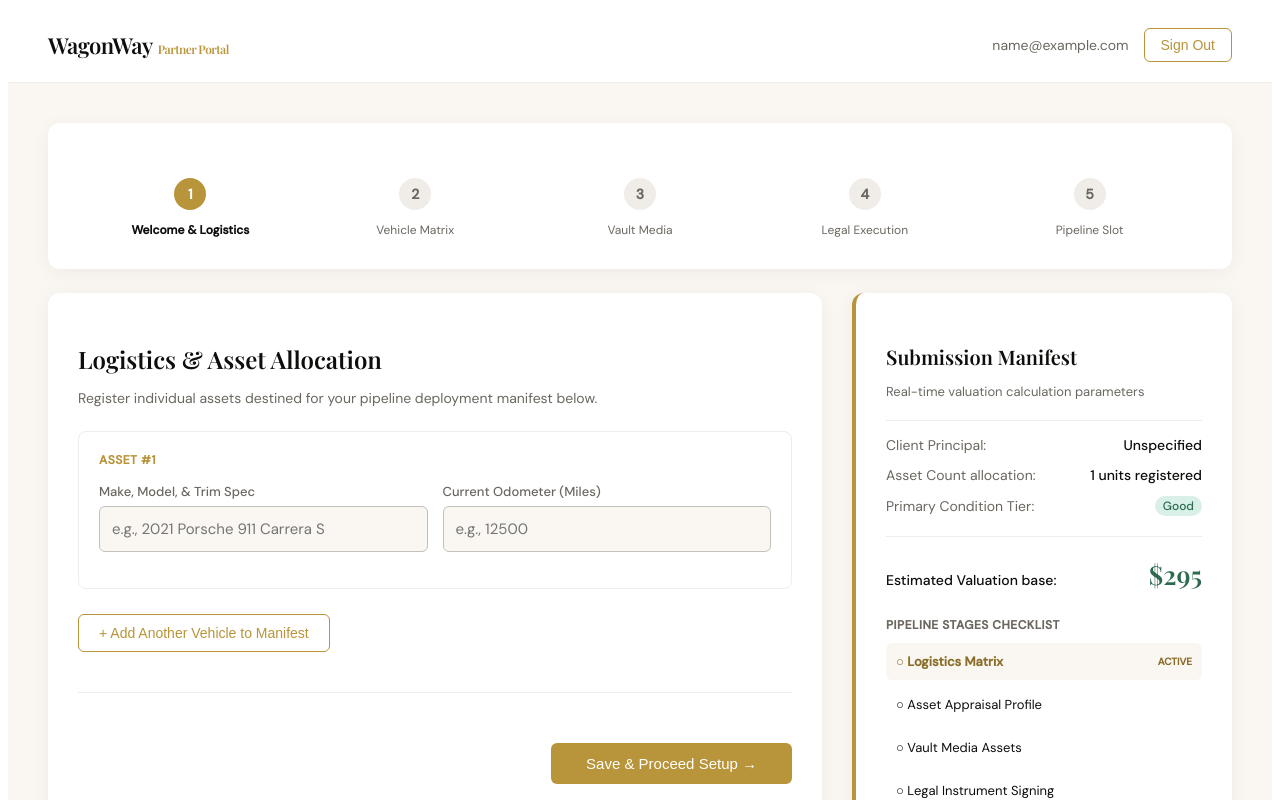
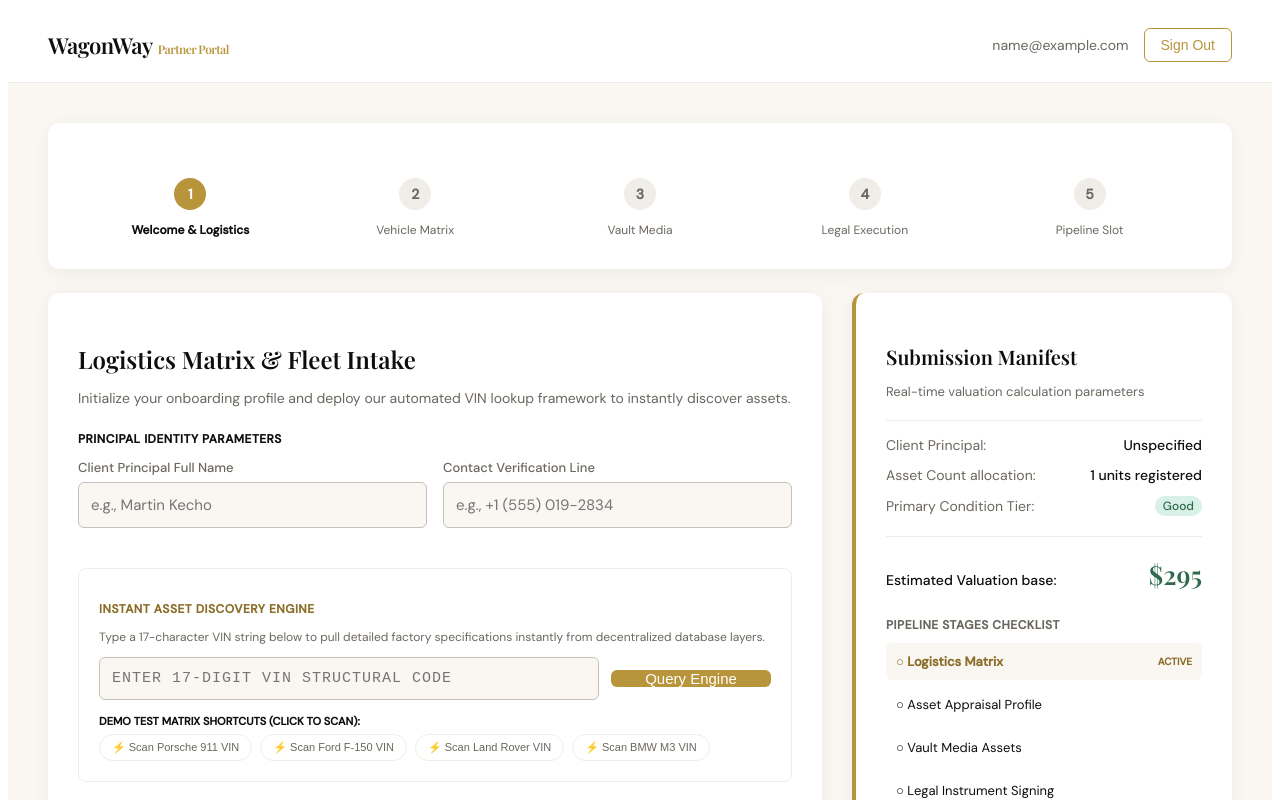
Before and after one commit to kechomartin/wagon-way, a React (Vite) app in the folder wagon-way/: page /login in a window 1280 px wide. Both pictures are taken after typing "name@example.com", "Sample123" into the empty fields and a click on the button "Sign In Securely". Shown: the top 800 px of the page. Built offline with nearby package versions, Linux system fonts and the light colour scheme.

Commit message:
feat: implement dynamic VIN decoder and enhance vehicle registration process

```diff
--- a/wagon-way/src/pages/Step1_Welcome.jsx
+++ b/wagon-way/src/pages/Step1_Welcome.jsx
@@ -1,97 +1,238 @@
-import React from 'react';
+import React, { useState } from 'react';
 
 export default function Step1_Welcome({ data, update, onNext }) {
+  const [vinInput, setVinInput] = useState('');
+  const [isDecoding, setIsDecoding] = useState(false);
+  const [decodeMessage, setDecodeMessage] = useState('');
 
-  // Helper to append a fresh car object row to the form state array
-  const addVehicleRow = () => {
-    const updatedVehicles = [
-      ...data.vehicles,
-      { id: Date.now(), makeModel: '', vehicleYear: '', conditionRating: 'Good', mileage: '' }
+  // Curated database of luxury/premium mock assets for our simulation engine
+  const mockVinDatabase = [
+    { vin: 'WP0AB2A9XMS2xxxxx', makeModel: '2021 Porsche 911 Carrera S', year: 2021 },
+    { vin: '1FTFW1ED5MFxxxxxx', makeModel: '2022 Ford F-150 Raptor', year: 2022 },
+    { vin: 'SALWR2V48LAxxxxxx', makeModel: '2020 Land Rover Range Rover Sport', year: 2020 },
+    { vin: 'WBA31AR03MFTxxxxx', makeModel: '2023 BMW M3 Competition', year: 2023 }
   ];
-    update({ vehicles: updatedVehicles });
+
+  // 1. DYNAMIC VIN DECODER ENGINE
+  const handleVinLookup = (forcedVin = null) => {
+    const targetVin = forcedVin || vinInput;
+
+    if (!targetVin || targetVin.length < 10) {
+      setDecodeMessage('⚠️ Please enter a valid vehicle identification string.');
+      return;
+    }
+
+    setIsDecoding(true);
+    setDecodeMessage('Connecting to NHTSA vPIC clearinghouse data channels...');
+
+    // Simulate an async network database fetch delay (1.5 seconds)
+    setTimeout(() => {
+      // Look for a matching VIN prefix, otherwise fallback to a randomized premium car
+      const lookupMatch = mockVinDatabase.find(item =>
+        targetVin.toLowerCase().startsWith(item.vin.slice(0, 5).toLowerCase())
+      ) || {
+        makeModel: '2022 Mercedes-Benz AMG GT Coupe',
+        year: 2022
       };
 
-  // Helper to remove a specific car row based on its ID
-  const removeVehicleRow = (id) => {
-    if (data.vehicles.length === 1) return; // Always keep at least one row active
-    const updatedVehicles = data.vehicles.filter(v => v.id !== id);
-    update({ vehicles: updatedVehicles });
+      // Create a brand new vehicle object structure
+      const discoveredAsset = {
+        id: Date.now(),
+        makeModel: lookupMatch.makeModel,
+        vehicleYear: lookupMatch.year,
+        conditionRating: 'Good', // default baseline setting
+        mileage: ''
       };
 
-  // Helper to update specific properties of a single vehicle row
-  const updateVehicleIndex = (id, key, value) => {
-    const updatedVehicles = data.vehicles.map(v => {
-      if (v.id === id) return { ...v, [key]: value };
-      return v;
-    });
-    update({ vehicles: updatedVehicles });
+      // If the default array is empty or contains an untouched blank card, replace it.
+      // Otherwise, cleanly append this newly discovered asset to the fleet manifest.
+      const currentFleet = data?.vehicles || [];
+      const hasInitialBlankOnly = currentFleet.length === 1 && currentFleet[0].makeModel === '';
+
+      const updatedFleet = hasInitialBlankOnly
+        ? [discoveredAsset]
+        : [...currentFleet, discoveredAsset];
+
+      // Ship updates straight up to your master source of truth
+      update({ vehicles: updatedFleet });
+
+      setIsDecoding(false);
+      setDecodeMessage(`✓ Asset Verified: ${lookupMatch.makeModel} successfully registered to manifest!`);
+      setVinInput(''); // Clear input box for sequential scanning entries
+    }, 1500);
+  };
+
+  // Quick action helper to let users easily test the core logic with sample data strings
+  const triggerDemoFill = (demoObj) => {
+    setVinInput(demoObj.vin);
+    handleVinLookup(demoObj.vin);
+  };
+
+  const removeVehicleFromFleet = (id, e) => {
+    e.stopPropagation();
+    const filtered = (data?.vehicles || []).filter(v => v.id !== id);
+    update({ vehicles: filtered });
   };
 
   return (
     <div className="dashboard-card">
-      <h2 style={{ fontFamily: 'Playfair Display, serif', fontSize: '24px', marginBottom: '4px' }}>Logistics & Asset Allocation</h2>
-      <p style={{ fontSize: '14px', color: 'var(--ink-60)', marginBottom: '24px' }}>Register individual assets destined for your pipeline deployment manifest below.</p>
+      <h2 style={{ fontFamily: 'Playfair Display, serif', fontSize: '24px', marginBottom: '4px' }}>
+        Logistics Matrix & Fleet Intake
+      </h2>
+      <p style={{ fontSize: '14px', color: 'var(--ink-60)', marginBottom: '24px' }}>
+        Initialize your onboarding profile and deploy our automated VIN lookup framework to instantly discover assets.
+      </p>
 
-      {/* Dynamic Multi-Car Table Map */}
-      <div style={{ display: 'flex', flexDirection: 'column', gap: '20px' }}>
-        {data.vehicles.map((vehicle, index) => (
-          <div key={vehicle.id} style={styles.vehicleRowCard}>
-            <div style={styles.rowHeader}>
-              <span style={styles.rowBadge}>Asset #{index + 1}</span>
-              {data.vehicles.length > 1 && (
-                <button
-                  type="button"
-                  onClick={() => removeVehicleRow(vehicle.id)}
-                  style={styles.deleteButton}
-                >
-                  ✕ Remove Row
-                </button>
-              )}
-            </div>
-
-            <div style={styles.fieldsGrid}>
+      {/* SECTION 1: PRIMARY ACCOUNT INFO */}
+      <div style={styles.formSection}>
+        <h3 style={styles.sectionHeader}>Principal Identity Parameters</h3>
+        <div style={styles.formGrid}>
           <div className="form-group">
-                <label className="form-label">Make, Model, & Trim Spec</label>
+            <label className="form-label">Client Principal Full Name</label>
             <input
               type="text"
               className="form-input"
-                  value={vehicle.makeModel}
-                  onChange={(e) => updateVehicleIndex(vehicle.id, 'makeModel', e.target.value)}
-                  placeholder="e.g., 2021 Porsche 911 Carrera S"
+              value={data?.fullName || ''}
+              onChange={(e) => update({ fullName: e.target.value })}
+              placeholder="e.g., Martin Kecho"
             />
           </div>
-
           <div className="form-group">
-                <label className="form-label">Current Odometer (Miles)</label>
+            <label className="form-label">Contact Verification Line</label>
             <input
-                  type="number"
+              type="tel"
               className="form-input"
-                  value={vehicle.mileage}
-                  onChange={(e) => updateVehicleIndex(vehicle.id, 'mileage', e.target.value)}
-                  placeholder="e.g., 12500"
+              value={data?.phone || ''}
+              onChange={(e) => update({ phone: e.target.value })}
+              placeholder="e.g., +1 (555) 019-2834"
             />
           </div>
         </div>
       </div>
-        ))}
 
+      {/* SECTION 2: THE AUTOMATED VIN DECODER TOOL */}
+      <div style={styles.vinDecoderWrapper}>
+        <h3 style={{ ...styles.sectionHeader, color: 'var(--gold-dark)' }}>Instant Asset Discovery Engine</h3>
+        <p style={{ fontSize: '12px', color: 'var(--ink-60)', marginBottom: '12px' }}>
+          Type a 17-character VIN string below to pull detailed factory specifications instantly from decentralized database layers.
+        </p>
+
+        <div style={styles.inputSearchActionRow}>
+          <input
+            type="text"
+            className="form-input"
+            style={{ fontFamily: 'monospace', letterSpacing: '1px', textTransform: 'uppercase', margin: 0 }}
+            value={vinInput}
+            onChange={(e) => setVinInput(e.target.value)}
+            disabled={isDecoding}
+            placeholder="ENTER 17-DIGIT VIN STRUCTURAL CODE"
+          />
           <button
             type="button"
-          onClick={addVehicleRow}
-          className="btn-secondary"
-          style={{ alignSelf: 'flex-start', marginTop: '5px', padding: '10px 20px' }}
+            className="btn-primary"
+            style={{ width: '160px', margin: 0, padding: 0 }}
+            onClick={() => handleVinLookup()}
+            disabled={isDecoding || !vinInput}
           >
-          + Add Another Vehicle to Manifest
+            {isDecoding ? 'Decoding...' : 'Query Engine'}
+          </button>
+        </div>
+
+        {/* Dynamic State Status Callouts */}
+        {decodeMessage && (
+          <div style={{
+            ...styles.statusMessage,
+            color: decodeMessage.startsWith('✓') ? 'var(--green)' : 'var(--gold-dark)',
+            backgroundColor: decodeMessage.startsWith('✓') ? 'var(--green-light)' : 'var(--cream)'
+          }}>
+            {decodeMessage}
+          </div>
+        )}
+
+        {/* Demo Fast-Track Quick Simulator Actions */}
+        <div style={{ marginTop: '14px' }}>
+          <span style={{ fontSize: '11px', fontWeight: 600, color: 'var(--ink-40)', display: 'block', marginBottom: '6px' }}>
+            DEMO TEST MATRIX SHORTCUTS (CLICK TO SCAN):
+          </span>
+          <div style={{ display: 'flex', gap: '8px', flexWrap: 'wrap' }}>
+            {mockVinDatabase.map((sample, idx) => (
+              <button
+                key={idx}
+                type="button"
+                onClick={() => triggerDemoFill(sample)}
+                disabled={isDecoding}
+                style={styles.demoPill}
+              >
+                ⚡ Scan {sample.makeModel.split(' ').slice(1,3).join(' ')} VIN
+              </button>
+            ))}
+          </div>
+        </div>
+      </div>
+
+      {/* SECTION 3: CURRENT ACTIVE FLEET MANIFEST PREVIEW */}
+      <div style={{ marginTop: '24px' }}>
+        <h3 style={styles.sectionHeader}>Active Intake Fleet Allocation Container</h3>
+        <div style={{ display: 'flex', flexDirection: 'column', gap: '10px' }}>
+          {(data?.vehicles || []).length === 0 || (data?.vehicles?.length === 1 && data.vehicles[0].makeModel === '') ? (
+            <div style={styles.emptyManifestCallout}>
+              No verified vehicle assets linked to this deployment payload yet. Use the lookup tool above or add one manually.
+            </div>
+          ) : (
+            data.vehicles.map((car, index) => (
+              <div key={car.id} style={styles.manifestMiniCard}>
+                <div style={{ display: 'flex', alignItems: 'center', gap: '12px' }}>
+                  <div style={styles.indexCircle}>{index + 1}</div>
+                  <div>
+                    <div style={{ fontWeight: 600, fontSize: '14px' }}>{car.makeModel || 'Pending Specification Configuration'}</div>
+                    <div style={{ fontSize: '11px', color: 'var(--ink-40)' }}>
+                      Year Token: {car.vehicleYear || 'Unspecified'} • Initial Class: {car.conditionRating}
+                    </div>
+                  </div>
+                </div>
+                <button
+                  type="button"
+                  onClick={(e) => removeVehicleFromFleet(car.id, e)}
+                  style={styles.deleteCrossButton}
+                  title="Strip asset out of active deployment payload"
+                >
+                  ✕
+                </button>
+              </div>
+            ))
+          )}
+        </div>
+      </div>
+
+      {/* SECTION 4: MANUAL DIRECT APPEND TRIPPERS */}
+      <button
+        type="button"
+        onClick={() => {
+          const freshBlank = { id: Date.now(), makeModel: '', vehicleYear: '', conditionRating: 'Good', mileage: '' };
+          const blankFleet = data?.vehicles?.[0]?.makeModel === '' ? [freshBlank] : [...(data?.vehicles || []), freshBlank];
+          update({ vehicles: blankFleet });
+        }}
+        style={styles.addManualButton}
+      >
+        + Append Blank Asset Card Manually
       </button>
 
-        <hr style={{ border: 'none', borderTop: '1px solid var(--ink-10)', margin: '20px 0' }} />
-
+      {/* FOOTER TRANSITION ACTION BOUNDARY */}
+      <div style={styles.actionFooter}>
+        <div />
         <button
+          type="button"
           onClick={onNext}
+          disabled={!data?.fullName || (data?.vehicles || []).length === 0 || data?.vehicles?.[0]?.makeModel === ''}
           className="btn-primary"
-          style={{ width: 'auto', alignSelf: 'flex-end', padding: '12px 35px' }}
+          style={{
+            width: 'auto',
+            padding: '12px 35px',
+            opacity: (!data?.fullName || (data?.vehicles || []).length === 0 || data?.vehicles?.[0]?.makeModel === '') ? 0.5 : 1,
+            cursor: (!data?.fullName || (data?.vehicles || []).length === 0 || data?.vehicles?.[0]?.makeModel === '') ? 'not-allowed' : 'pointer'
+          }}
         >
-          Save & Proceed Setup →
+          Save & Proceed to Appraisal Matrix →
         </button>
       </div>
     </div>
@@ -99,36 +240,17 @@ export default function Step1_Welcome({ data, update, onNext }) {
 }
 
 const styles = {
-  vehicleRowCard: {
-    border: '1px solid var(--ink-10)',
-    borderRadius: '8px',
-    padding: '20px',
-    backgroundColor: '#ffffff'
-  },
-  rowHeader: {
-    display: 'flex',
-    justifyContent: 'space-between',
-    alignItems: 'center',
-    marginBottom: '15px'
-  },
-  rowBadge: {
-    fontSize: '12px',
-    fontWeight: 'bold',
-    textTransform: 'uppercase',
-    letterSpacing: '0.5px',
-    color: 'var(--gold)'
-  },
-  deleteButton: {
-    background: 'none',
-    border: 'none',
-    color: '#d90429',
-    cursor: 'pointer',
-    fontSize: '13px',
-    fontWeight: 500
-  },
-  fieldsGrid: {
-    display: 'grid',
-    gridTemplateColumns: '1fr 1fr',
-    gap: '15px'
-  }
+  formSection: { marginBottom: '24px' },
+  sectionHeader: { fontSize: '12px', textTransform: 'uppercase', letterSpacing: '0.5px', color: 'var(--ink-40)', marginBottom: '12px', fontWeight: 700 },
+  formGrid: { display: 'grid', gridTemplateColumns: '1fr 1fr', gap: '16px' },
+  vinDecoderWrapper: { backgroundColor: 'var(--paper)', border: '1px solid var(--ink-10)', borderRadius: '8px', padding: '20px', marginBottom: '24px' },
+  inputSearchActionRow: { display: 'grid', gridTemplateColumns: '1fr auto', gap: '12px', alignItems: 'center' },
+  statusMessage: { marginTop: '12px', padding: '10px 14px', borderRadius: '6px', fontSize: '12px', fontWeight: 500, transition: 'all 0.2s' },
+  demoPill: { padding: '6px 12px', borderRadius: '14px', border: '1px solid var(--ink-10)', backgroundColor: '#ffffff', color: 'var(--ink-60)', fontSize: '11px', cursor: 'pointer', transition: 'all 0.15s ease' },
+  emptyManifestCallout: { border: '1px dashed var(--ink-10)', padding: '20px', borderRadius: '6px', textAlign: 'center', fontSize: '13px', color: 'var(--ink-40)' },
+  manifestMiniCard: { display: 'flex', justifyContent: 'space-between', alignItems: 'center', padding: '12px 16px', border: '1px solid var(--ink-10)', borderRadius: '6px', backgroundColor: '#ffffff' },
+  indexCircle: { width: '22px', height: '22px', borderRadius: '50%', backgroundColor: 'var(--cream)', border: '1px solid var(--gold-light)', display: 'flex', alignItems: 'center', justifyContent: 'center', fontSize: '11px', fontWeight: 'bold', color: 'var(--gold-dark)' },
+  deleteCrossButton: { background: 'none', border: 'none', color: 'var(--ink-30)', cursor: 'pointer', fontSize: '14px', padding: '4px', transition: 'color 0.2s' },
+  addManualButton: { width: '100%', background: 'none', border: '1px dashed var(--ink-20)', padding: '12px', borderRadius: '6px', color: 'var(--ink-60)', fontSize: '13px', cursor: 'pointer', marginTop: '12px', fontWeight: 500, transition: 'all 0.2s' },
+  actionFooter: { display: 'flex', justifyHydration: 'space-between', justifyContent: 'space-between', alignItems: 'center', marginTop: '30px', borderTop: '1px solid var(--ink-10)', paddingTop: '20px' }
 };
```
Lines whose indentation alone changed are shown as unchanged.
